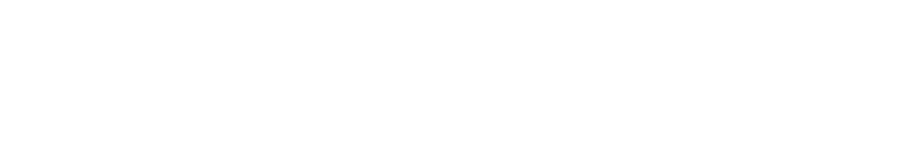
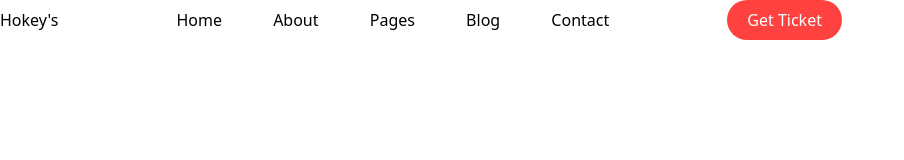
Before and after one commit to imdaad-hossain/B9-A3-Hokey-site, a plain HTML site: page index.html in a window 1280 px wide. Shown: the whole page, without its empty margins (0-904 px from the left). Drawn offline with nearby package versions, Linux system fonts and the light colour scheme.

Commit message:
nav added

```diff
--- a/index.html
+++ b/index.html
@@ -1,11 +1,42 @@
 <!DOCTYPE html>
 <html lang="en">
+
 <head>
     <meta charset="UTF-8">
     <meta name="viewport" content="width=device-width, initial-scale=1.0">
-    <title>Document</title>
+
+    <script src="https://cdn.tailwindcss.com"></script>
+
+    <title>Hokey Site</title>
 </head>
+
 <body>
+    <header class="">
+        <nav class="flex justify-between items-center w-[75%]">
+            <h3>Hokey's</h3>
+            <ul class="flex items-center gap-[4vw]">
+                <li><a href="#">Home</a></li>
+                <li><a href="#">About</a></li>
+                <li><a href="#">Pages</a></li>
+                <li><a href="#">Blog</a></li>
+                <li><a href="#">Contact</a></li>
+            </ul>
+            <div>
+                <button class="bg-[#FF4240] text-white px-5 py-2 rounded-full">Get Ticket</button>
+            </div>
 
+            <div>
+                <img src="" alt="">
+            </div>
+    </header>
+
+    <main>
+
+    </main>
+
+    <footer>
+
+    </footer>
 </body>
+
 </html>
```
